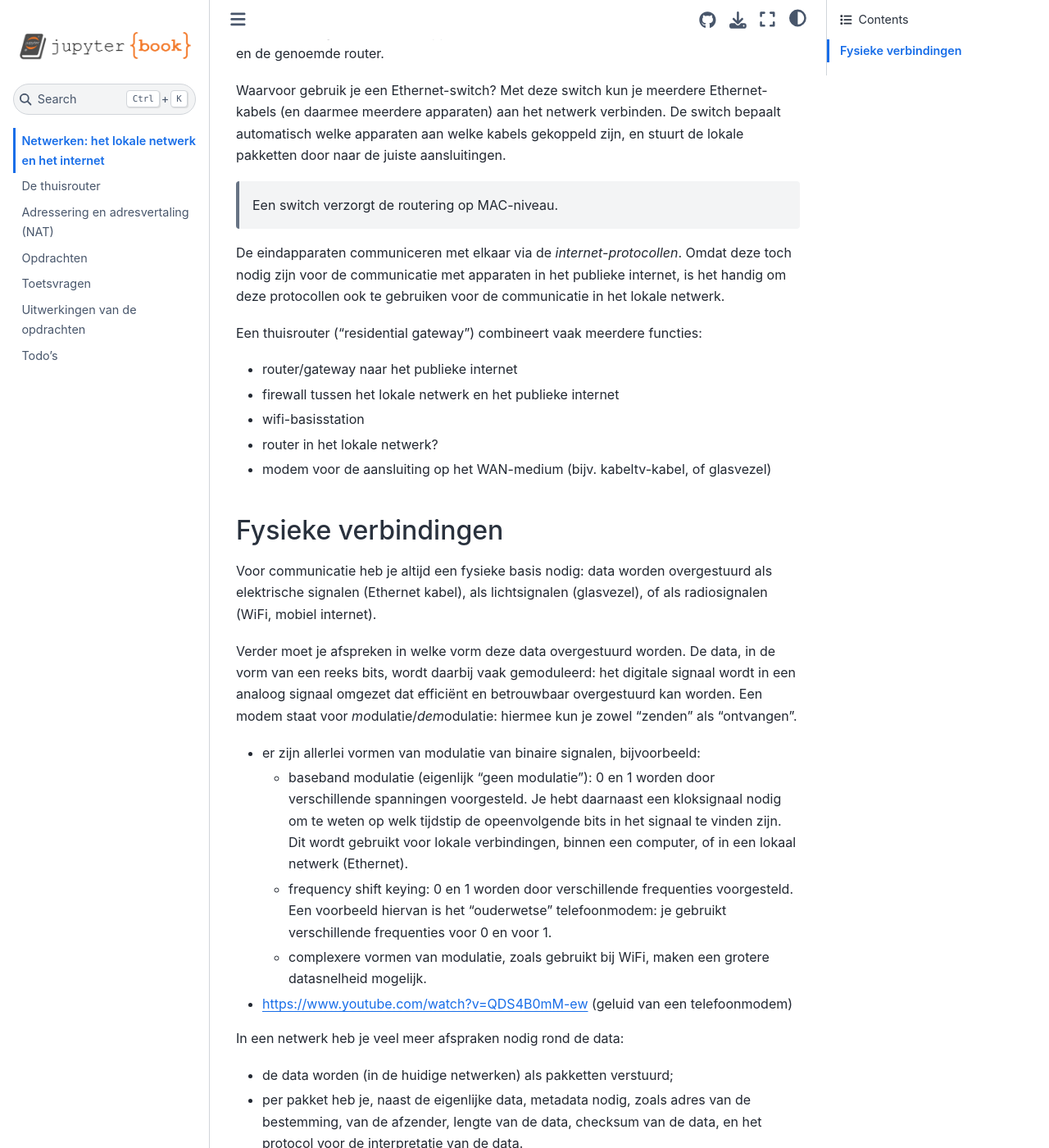
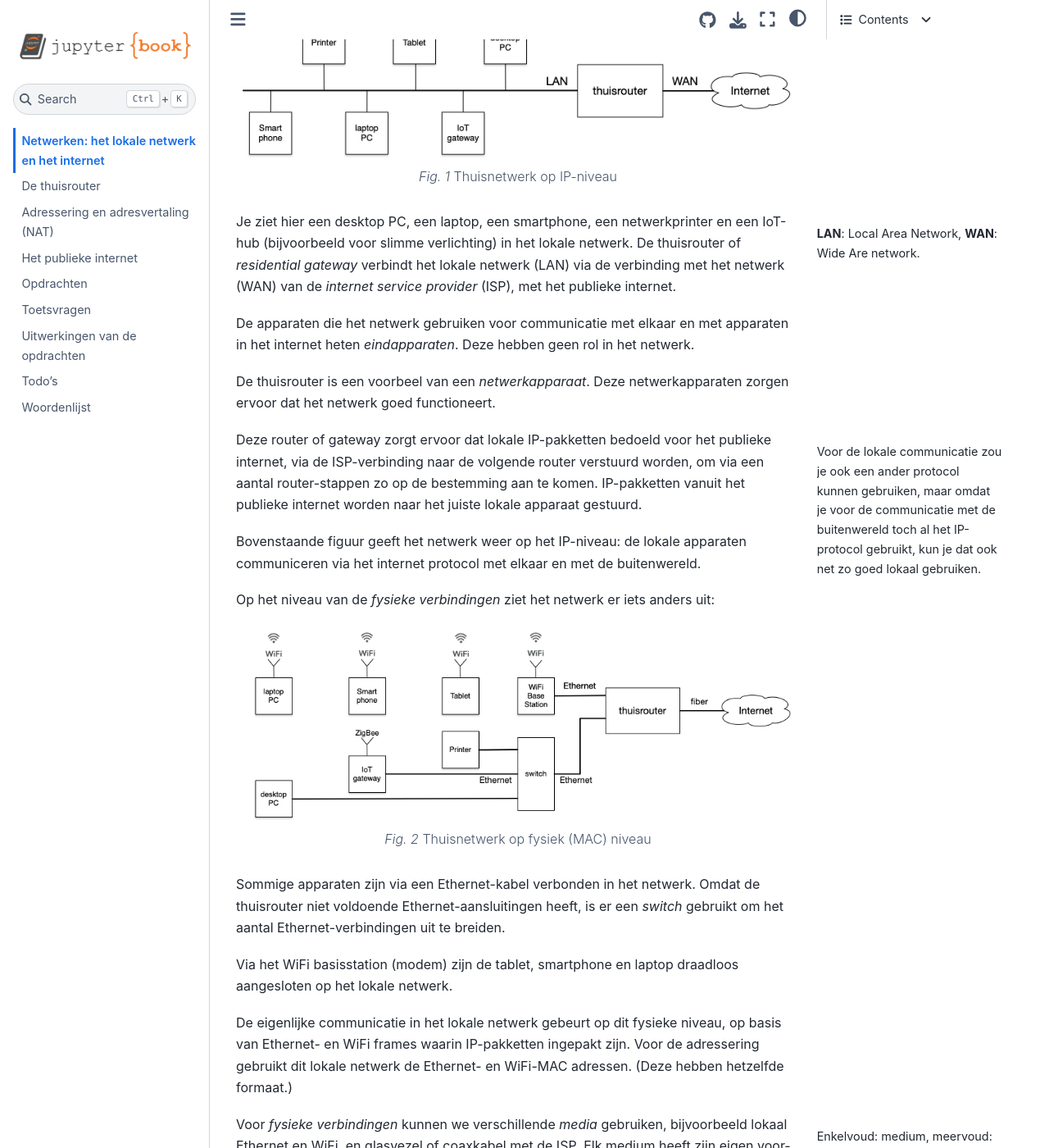
Before and after one commit to eelcodijkstra/netbook0, a Jupyter Book: the page built from intro.md, in a window 1280 px wide and 1400 px high, scrolled down 717 px. Shown: the whole window at 82% size. Built offline with Jupyter Book 1.0.4 settings and Sphinx 7.4.7 and the Sphinx Book theme 1.1.4, drawn with Linux system fonts in a browser that asks for light colours; some of the changed text lies outside the part shown.

Commit message:
Figuren LAN toegevoegd

````diff
--- a/_toc.yml
+++ b/_toc.yml
@@ -6,7 +6,9 @@ root: intro
 chapters:
 - file: thuisrouter
 - file: adressering
+- file: internet
 - file: opdrachten
 - file: toetsvragen
 - file: uitwerkingen
 - file: todos
+- file: glossary
--- a/intro.md
+++ b/intro.md
@@ -14,6 +14,64 @@ LAN, WAN, thuisrouter, modem, firewall, router, gateway, lokaal internetadres, p
     * gelaagde opbouw
     * pakketcommunicatie
     * (tcp: verbindingsgerichte communicatie)
+
+In dit gedeelte behandelen we het lokale netwerk, zoals je dat bijvoorbeeld thuis of op school tegenkomt.
+Een typisch thuisnetwerk kan er zo uitzien:
+
+```{figure} images/ip-lan.png
+:width: 800px
+
+Thuisnetwerk op IP-niveau
+```
+
+```{margin}
+**LAN**: Local Area Network, **WAN**: Wide Are network.
+```
+
+Je ziet hier een desktop PC, een laptop, een smartphone, een netwerkprinter en een IoT-hub (bijvoorbeeld voor slimme verlichting) in het lokale netwerk. De thuisrouter of *residential gateway* verbindt het lokale netwerk (LAN) via de verbinding met het netwerk (WAN) van de *internet service provider* (ISP), met het publieke internet.
+
+De apparaten die het netwerk gebruiken voor communicatie met elkaar en met apparaten in het internet heten *eindapparaten*. Deze hebben geen rol in het netwerk.
+
+De thuisrouter is een voorbeel van een *netwerkapparaat*. Deze netwerkapparaten zorgen ervoor dat het netwerk goed functioneert.
+
+
+```{margin}
+Voor de lokale communicatie zou je ook een ander protocol kunnen gebruiken, maar omdat je voor de communicatie met de buitenwereld toch al het IP-protocol gebruikt, kun je dat ook net zo goed lokaal gebruiken.
+```
+
+Deze router of gateway zorgt ervoor dat lokale IP-pakketten bedoeld voor het publieke internet, via de ISP-verbinding naar de volgende router verstuurd worden, om via een aantal router-stappen zo op de bestemming aan te komen.
+IP-pakketten vanuit het publieke internet worden naar het juiste lokale apparaat gestuurd.
+
+Bovenstaande figuur geeft het netwerk weer op het IP-niveau: de lokale apparaten communiceren via het internet protocol met elkaar en met de buitenwereld.
+
+Op het niveau van de *fysieke verbindingen* ziet het netwerk er iets anders uit:
+
+```{figure} images/mac-lan.png
+:width: 800px
+
+Thuisnetwerk op fysiek (MAC) niveau
+```
+
+Sommige apparaten zijn via een Ethernet-kabel verbonden in het netwerk.
+Omdat de thuisrouter niet voldoende Ethernet-aansluitingen heeft, is er een *switch* gebruikt om het aantal Ethernet-verbindingen uit te breiden.
+
+Via het WiFi basisstation (modem) zijn de tablet, smartphone en laptop draadloos aangesloten op het lokale netwerk.
+
+De eigenlijke communicatie in het lokale netwerk gebeurt op dit fysieke niveau, op basis van Ethernet- en WiFi frames waarin IP-pakketten ingepakt zijn.
+Voor de adressering gebruikt dit lokale netwerk de Ethernet- en WiFi-MAC adressen. (Deze hebben hetzelfde formaat.)
+
+```{margin}
+Enkelvoud: medium, meervoud: media
+```
+
+Voor *fysieke verbindingen* kunnen we verschillende *media* gebruiken, bijvoorbeeld lokaal Ethernet en WiFi, en glasvezel of coaxkabel met de ISP.
+Elk medium heeft zijn eigen voor- en nadelen. Bijvoorbeeld WiFi is geschikt voor mobiele apparaten, maar is minder veilig en betrouwbaar dan een bedrade Ethernet- of glasvezelverbinding.
+
+We zien op dit MAC-niveau ook meer netwerkapparaten, zoals de *switch* en het *WiFi basisstation*.
+
+Het eigenlijke netwerk bestaat uit fysieke verbindingen (*media*) en *netwerkapparaten*.
+
+
 
 Het lokale netwerk verbindt de lokale *eindapparaten*, zoals computers, printers, en IoT-apparaten, met elkaar, en, via de router ("residential gateway") met het publieke internet.
 Het netwerk zelf bestaat uit *verbindingen* ("media"), zoals Ethernet kabels en draadloze WiFi verbindingen; en *netwerkapparaten* zoals een WiFi basisstation, Ethernet-switches, en de genoemde router.
````
Also changed, not shown: glossary.md (added, +16 -0 lines), images/ip-lan.png (added), images/mac-lan.png (added), internet.ipynb (added), thuisrouter.ipynb, toetsvragen.ipynb.
